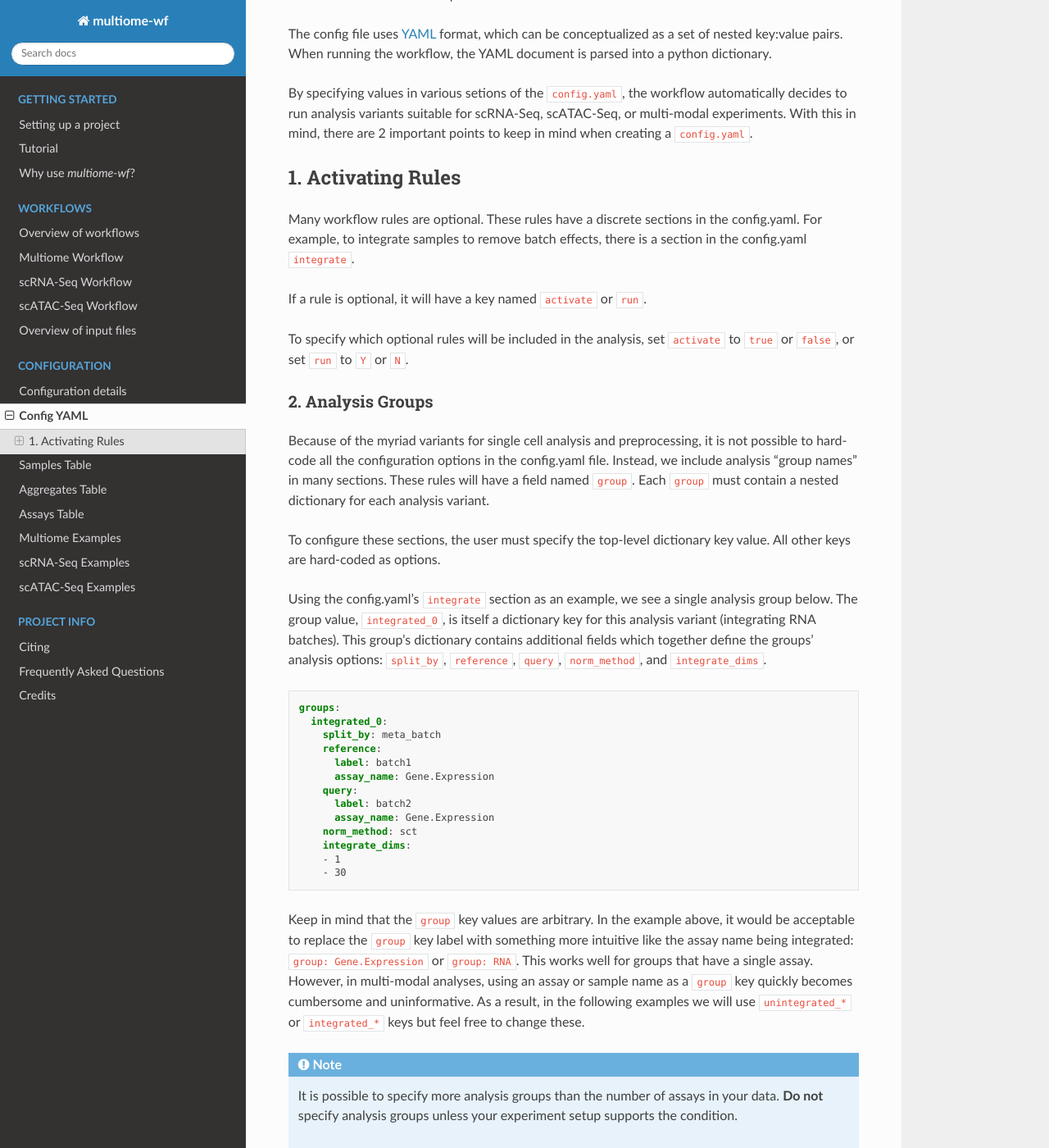
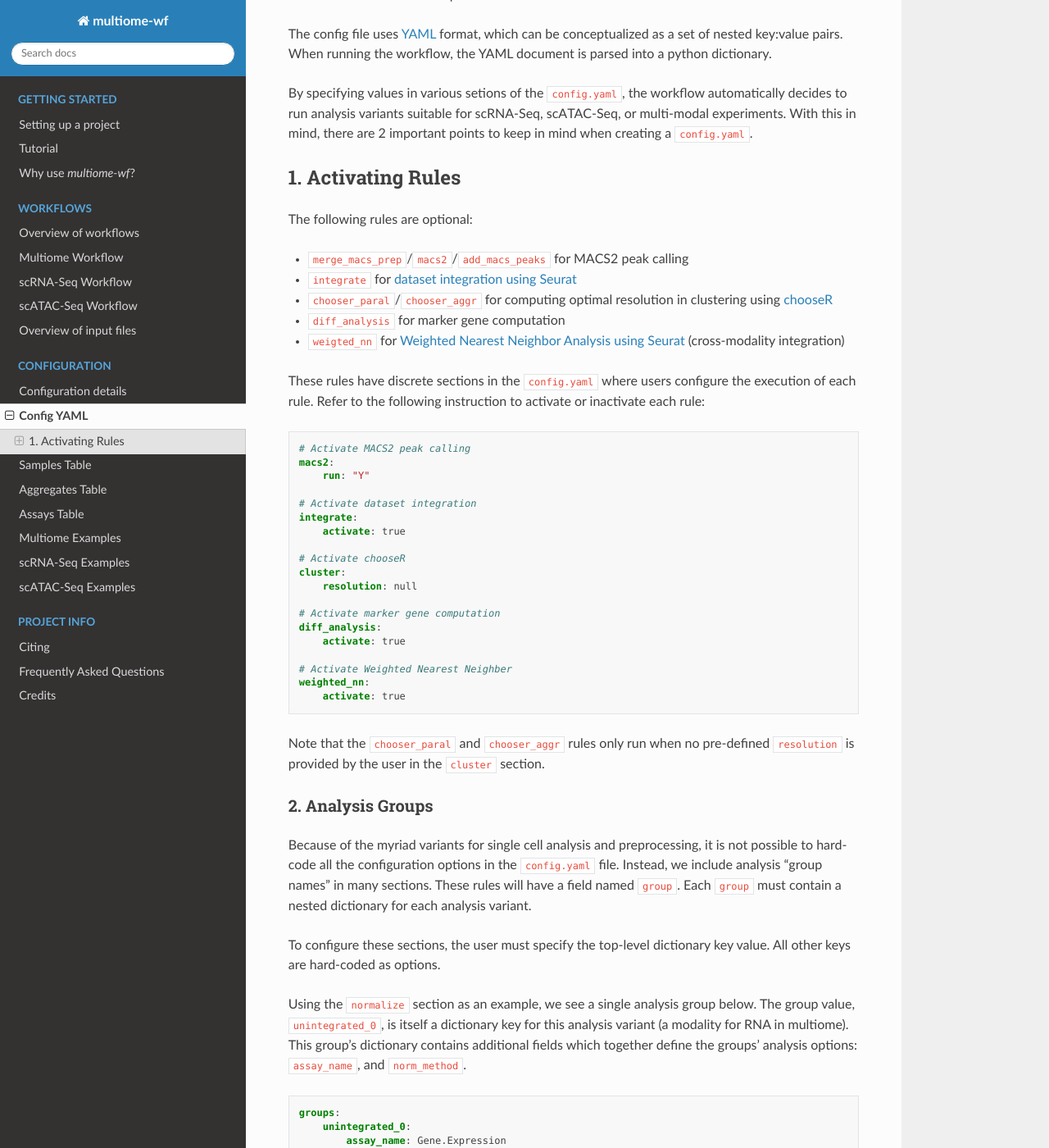
Before and after one commit to NICHD-BSPC/multiome-wf, a Sphinx documentation site: the page built from docs/configuration/config-yaml.rst, in a window 1280 px wide and 1400 px high, scrolled down 325 px. Shown: the whole window at 82% size. Built offline with Sphinx 7.4.7 and the Read the Docs theme 2.0.0, drawn with Linux system fonts in a browser that asks for light colours; some of the changed text lies outside the part shown.

Commit message:
documentation update in progress

```diff
--- a/docs/configuration/config-yaml.rst
+++ b/docs/configuration/config-yaml.rst
@@ -25,65 +25,93 @@ in mind when creating a ``config.yaml``.
 1. Activating Rules
 ~~~~~~~~~~~~~~~~~~~
 
-Many workflow rules are optional. These rules have a discrete sections in
-the config.yaml. For example, to integrate samples to remove batch effects, there is
-a section in the config.yaml ``integrate``.
+The following rules are optional:
 
-If a rule is optional, it will have a key named ``activate`` or ``run``.
+- ``merge_macs_prep``/``macs2``/``add_macs_peaks`` for MACS2 peak calling
+- ``integrate`` for `dataset integration using Seurat
+  <https://satijalab.org/seurat/articles/integration_introduction>`_
+- ``chooser_paral``/``chooser_aggr`` for computing optimal resolution in clustering
+  using `chooseR <https://bmcbioinformatics.biomedcentral.com/articles/10.1186/s12859-021-03957-4>`_
+- ``diff_analysis`` for marker gene computation
+- ``weigted_nn`` for `Weighted Nearest Neighbor Analysis
+  using Seurat <https://satijalab.org/seurat/articles/weighted_nearest_neighbor_analysis>`_
+  (cross-modality integration)
 
-To specify which optional rules will be included in the analysis,
-set ``activate`` to ``true`` or ``false``, or set ``run`` to ``Y`` or ``N``.
+
+These rules have discrete sections in the ``config.yaml`` where users configure the execution of
+each rule. Refer to the following instruction to activate or inactivate each rule:
+
+.. code-block:: yaml
+
+    # Activate MACS2 peak calling
+    macs2:
+        run: "Y"
+
+    # Activate dataset integration
+    integrate:
+        activate: true
+
+    # Activate chooseR
+    cluster:
+        resolution: null
+
+    # Activate marker gene computation
+    diff_analysis:
+        activate: true
+
+    # Activate Weighted Nearest Neighber
+    weighted_nn:
+        activate: true
+
+
+Note that the ``chooser_paral`` and ``chooser_aggr`` rules only run when no
+pre-defined ``resolution`` is provided by the user in the ``cluster`` section.
 
 2. Analysis Groups
 ------------------
 
-Because of the myriad variants for single cell analysis and preprocessing, it is not
-possible to hard-code all the configuration options in the config.yaml file. Instead,
-we include analysis "group names" in many sections. These rules will have a field named ``group``.
-Each ``group`` must contain a nested dictionary for each analysis variant.
+Because of the myriad variants for single cell analysis and preprocessing, it is
+not possible to hard-code all the configuration options in the ``config.yaml`` file.
+Instead, we include analysis "group names" in many sections. These rules will have
+a field named ``group``. Each ``group`` must contain a nested dictionary for each
+analysis variant.
 
 To configure these sections, the user must specify the top-level dictionary key value.
 All other keys are hard-coded as options.
 
-Using the config.yaml's ``integrate`` section as an example, we see a single analysis
-group below. The group value, ``integrated_0``, is itself a dictionary key for this analysis
-variant (integrating RNA batches). This group's dictionary contains additional fields
-which together define the groups' analysis options: ``split_by``, ``reference``, ``query``,
-``norm_method``, and ``integrate_dims``.
+Using the ``normalize`` section as an example, we see a single analysis group below.
+The group value, ``unintegrated_0``, is itself a dictionary key for this analysis
+variant (a modality for RNA in multiome). This group's dictionary contains additional fields
+which together define the groups' analysis options: ``assay_name``, and ``norm_method``.
 
 .. code-block:: yaml
 
-  groups:
-    integrated_0:
-      split_by: meta_batch
-      reference:
-        label: batch1
-        assay_name: Gene.Expression
-      query:
-        label: batch2
-        assay_name: Gene.Expression
-      norm_method: sct
-      integrate_dims:
-      - 1
-      - 30
+    groups:
+        unintegrated_0:
+            assay_name: Gene.Expression
+            norm_method: sct
+        unintegrated_1:
+            assay_name: Peaks
+            norm_method: lsi
+        unintegrated_2:
+            assay_name: MACS
+            norm_method: lsi
+        unintegrated_3:
+            assay_name: Gene.Activity
+            norm_method: log
 
-Keep in mind that the ``group`` key values are arbitrary. In the example above, it would be
-acceptable to replace the ``group`` key label with something more intuitive like the assay
-name being integrated: ``group: Gene.Expression`` or ``group: RNA``. This works well for
-groups that have a single assay. However, in multi-modal analyses, using an assay or sample
-name as a ``group`` key quickly becomes cumbersome and uninformative. As a result, in the
-following examples we will use ``unintegrated_*`` or ``integrated_*`` keys but feel free to change these.
 
 .. note::
 
     It is possible to specify more analysis groups than the number of assays in your data.
     **Do not** specify analysis groups unless your experiment setup supports the condition.
 
-    For example, in the example config.yaml file, the differential analysis section,
+    For example, in the example ``config.yaml`` file, the differential analysis section,
     ``diff_analysis`` contains 2 group key names, ``unintegrated_0`` and ``integrated_0``, if
-    you are not performing Seurat integration (e.g. if config.yaml['integrate']['activate']: false),
-    delete the ``integrated`` group. If their are superflous groups in the config.yaml,
-    Snakemake will add extra, unwanted rules/jobs when building a DAG.
+    you are not performing Seurat integration by setting the ``activate`` key to ``false``
+    in the ``integrate`` section, delete the ``integrated_*`` group in the rest of the sections.
+    If their are superflous groups in the ``config.yaml``, Snakemake will add extra, unwanted
+    rules/jobs when building a DAG.
 
 
 Field descriptions
```
